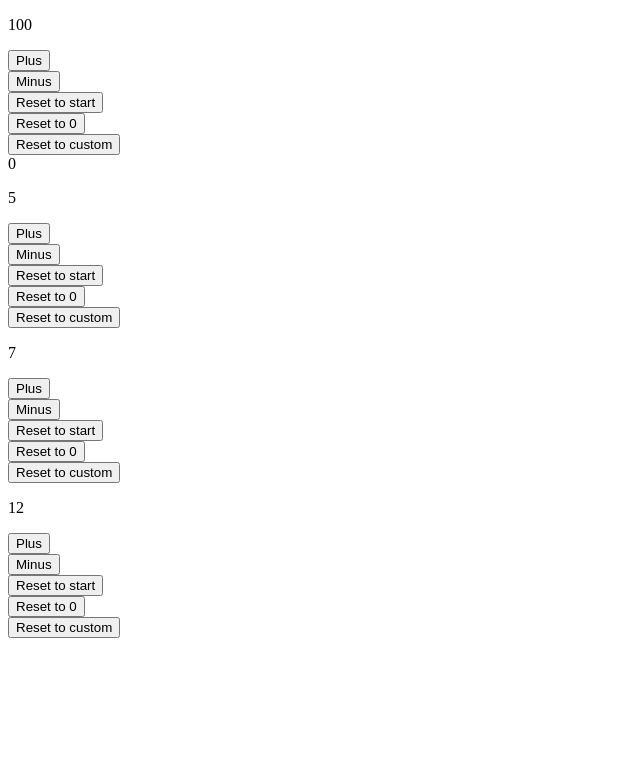
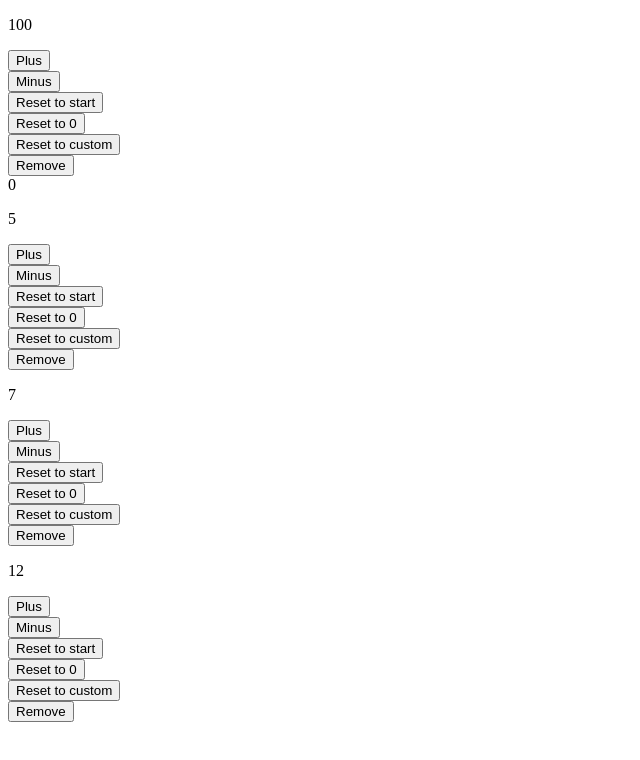
Before and after one commit to Vitiok2021/angular-playground, an Angular app in the folder counters/: page / in a window 1280 px wide. Shown: the top 760 px of the page, without its empty margins (0-640 px from the left). Built offline with nearby package versions, Linux system fonts and the light colour scheme.

Commit message:
added counter with random value

```diff
--- a/counters/src/app/counter-child/counter-child.component.html
+++ b/counters/src/app/counter-child/counter-child.component.html
@@ -14,3 +14,6 @@
 <div>
   <button (click)="resToCust()">Reset to custom</button>
 </div>
+<div>
+  <button (click)="removeCounter()">Remove</button>
+</div>
--- a/counters/src/app/counter-child/counter-child.component.ts
+++ b/counters/src/app/counter-child/counter-child.component.ts
@@ -45,4 +45,5 @@ export class CounterChildComponent implements OnInit {
     this.counterValue = 50;
     this.toOutput.emit({ id: this.counterId, value: this.counterValue });
   }
+  removeCounter() {}
 }
```
